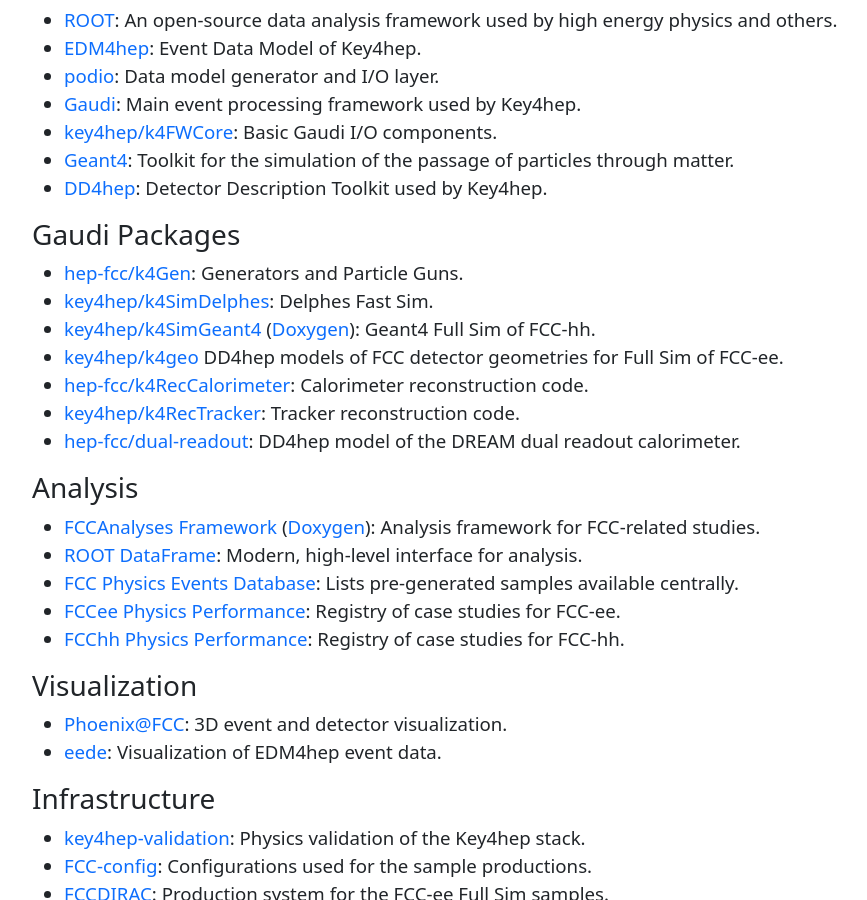
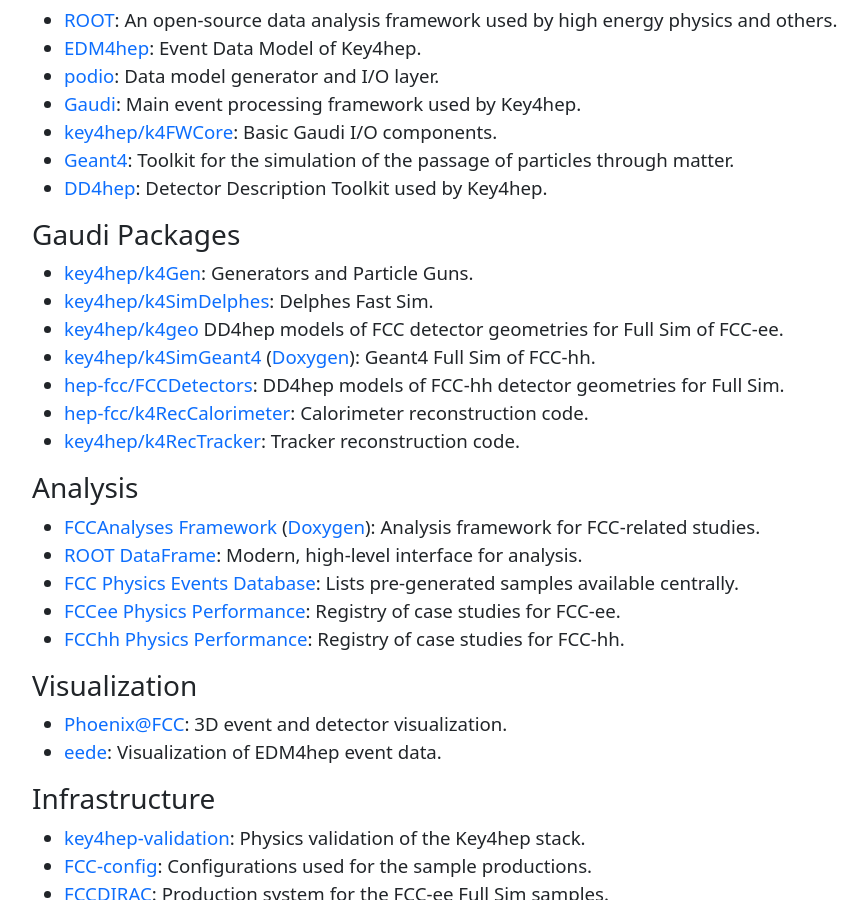
Before and after one commit to HEP-FCC/FCCSW, a Jekyll site: the page built from index.md, in a window 1280 px wide and 900 px high, scrolled down 1232 px. Shown: the whole window, without its empty margins (50-917 px from the left). Built offline with Jekyll 4.4.1, drawn with Linux system fonts in a browser that asks for light colours.

Commit message:
Moving k4Gen to Key4hep organization

```diff
--- a/index.md
+++ b/index.md
@@ -69,21 +69,21 @@
 
 ### Gaudi Packages
 
-* [hep-fcc/k4Gen](https://github.com/hep-fcc/k4gen): Generators and Particle
+* [key4hep/k4Gen](https://github.com/key4hep/k4gen): Generators and Particle
     Guns.
 * [key4hep/k4SimDelphes](https://github.com/key4hep/k4SimDelphes): Delphes Fast
     Sim.
+* [key4hep/k4geo](https://github.com/key4hep/k4geo) DD4hep models of FCC
+    detector geometries for Full Sim of FCC-ee.
 * [key4hep/k4SimGeant4](https://github.com/key4hep/k4SimGeant4)
     ([Doxygen](https://key4hep.github.io/k4SimGeant4/)): Geant4 Full Sim of
     FCC-hh.
-* [key4hep/k4geo](https://github.com/key4hep/k4geo) DD4hep models of FCC
-    detector geometries for Full Sim of FCC-ee.
+* [hep-fcc/FCCDetectors](https://github.com/hep-fcc/fccdetectors):
+    DD4hep models of FCC-hh detector geometries for Full Sim.
 * [hep-fcc/k4RecCalorimeter](https://github.com/hep-fcc/k4RecCalorimeter):
     Calorimeter reconstruction code.
 * [key4hep/k4RecTracker](https://github.com/key4hep/k4RecTracker): Tracker
     reconstruction code.
-* [hep-fcc/dual-readout](https://github.com/hep-fcc/dual-readout): DD4hep model
-    of the DREAM dual readout calorimeter.
 
 
 ### Analysis
```
